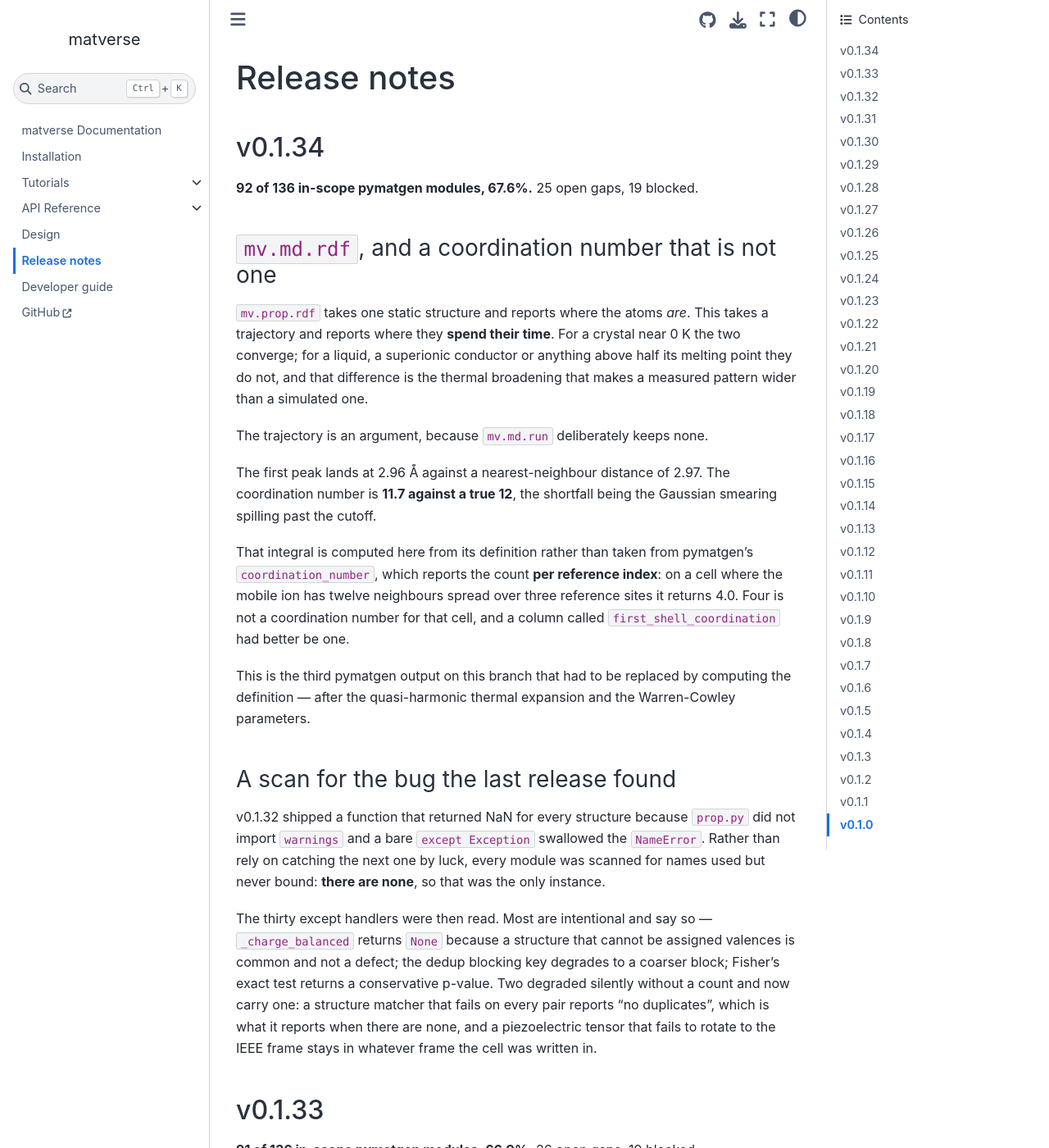
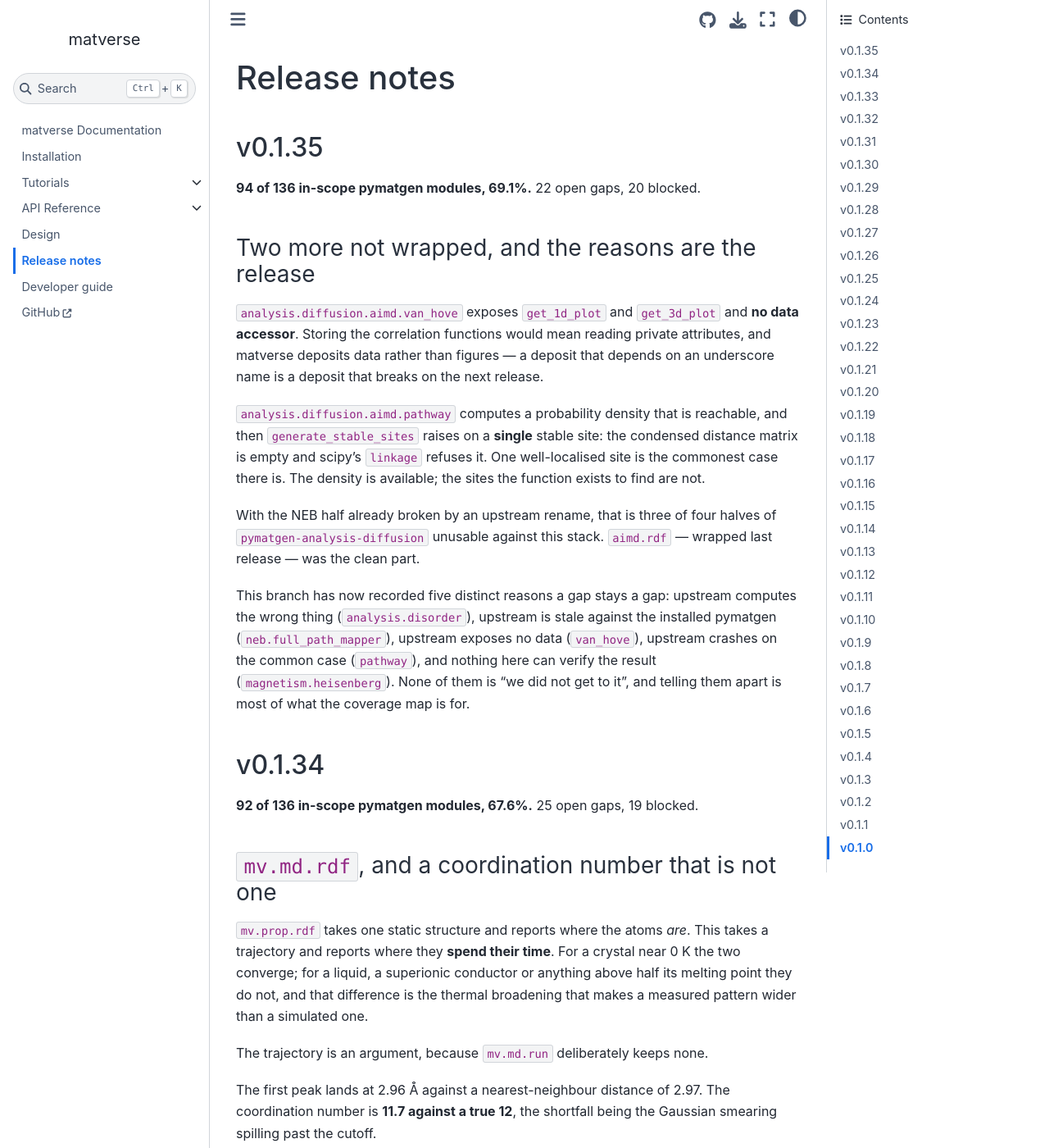
Before and after one commit to omicverse/matverse, a Sphinx documentation site: the page built from matverse_guide/docs/Release_notes.md, in a window 1280 px wide and 1400 px high. Shown: the whole window at 82% size. Built offline with Sphinx 7.4.7 and the Sphinx Book theme 1.1.4, drawn with Linux system fonts in a browser that asks for light colours; pages that are not in the unit, such as notebooks, are missing from menus.

Commit message:
v0.1.35: two more not wrapped, and the reasons are the release
94 of 136 in-scope pymatgen modules, 69.1%. 22 open gaps, 20 blocked.

analysis.diffusion.aimd.van_hove exposes get_1d_plot and get_3d_plot and no data
accessor. Storing the correlation functions would mean reading private
attributes, and matverse deposits data rather than figures - a deposit that
depends on an underscore name breaks on the next release.

analysis.diffusion.aimd.pathway computes a probability density that is
reachable, then generate_stable_sites raises on a single stable site: the
condensed distance matrix is empty and scipy's linkage refuses it. One
well-localised site is the commonest case there is. The density is available;
the sites the function exists to find are not.

With the NEB half already broken by an upstream rename, that is three of four
halves of pymatgen-analysis-diffusion unusable against this stack. aimd.rdf,
wrapped last release, was the clean part.

This branch has now recorded five distinct reasons a gap stays a gap: upstream
computes the wrong thing (analysis.disorder), upstream is stale against the
installed pymatgen (neb.full_path_mapper), upstream exposes no data (van_hove),
upstream crashes on the common case (pathway), and nothing here can verify the
result (magnetism.heisenberg). None is "we did not get to it", and telling them
apart is most of what the coverage map is for.

633 tests pass on 3.12, 620 pass and 13 skip on 3.10.

Co-Authored-By: Claude Fable 5 <noreply@anthropic.com>
Claude-Session: https://claude.ai/code/session_016wh5NzNE9Wn49nuUm7zg2a

```diff
--- a/matverse/__init__.py
+++ b/matverse/__init__.py
@@ -68,7 +68,7 @@ from ._core import (check_commercial_use, compare_levels, grid_of,  # noqa: F401
                     set_level, structures, variants)
 from ._registry import get_registry
 
-__version__ = "0.1.34"
+__version__ = "0.1.35"
 
 #: The process-global function registry.
 registry = get_registry()
--- a/matverse_guide/docs/Release_notes.md
+++ b/matverse_guide/docs/Release_notes.md
@@ -1,4 +1,32 @@
 # Release notes
+
+## v0.1.35
+
+**94 of 136 in-scope pymatgen modules, 69.1%.** 22 open gaps, 20 blocked.
+
+### Two more not wrapped, and the reasons are the release
+
+`analysis.diffusion.aimd.van_hove` exposes `get_1d_plot` and `get_3d_plot` and
+**no data accessor**. Storing the correlation functions would mean reading
+private attributes, and matverse deposits data rather than figures — a deposit
+that depends on an underscore name is a deposit that breaks on the next release.
+
+`analysis.diffusion.aimd.pathway` computes a probability density that is
+reachable, and then `generate_stable_sites` raises on a **single** stable site:
+the condensed distance matrix is empty and scipy's `linkage` refuses it. One
+well-localised site is the commonest case there is. The density is available;
+the sites the function exists to find are not.
+
+With the NEB half already broken by an upstream rename, that is three of four
+halves of `pymatgen-analysis-diffusion` unusable against this stack.
+`aimd.rdf` — wrapped last release — was the clean part.
+
+This branch has now recorded five distinct reasons a gap stays a gap: upstream
+computes the wrong thing (`analysis.disorder`), upstream is stale against the
+installed pymatgen (`neb.full_path_mapper`), upstream exposes no data
+(`van_hove`), upstream crashes on the common case (`pathway`), and nothing here
+can verify the result (`magnetism.heisenberg`). None of them is "we did not get
+to it", and telling them apart is most of what the coverage map is for.
 
 ## v0.1.34
 
--- a/pyproject.toml
+++ b/pyproject.toml
@@ -4,7 +4,7 @@ build-backend = "setuptools.build_meta"
 
 [project]
 name = "matverse"
-version = "0.1.34"
+version = "0.1.35"
 description = "A materials analysis ecosystem on the AnnData substrate"
 readme = "README.md"
 requires-python = ">=3.10"
```
Also changed, not shown: README.md (+1 -1 lines), 2 other files.
